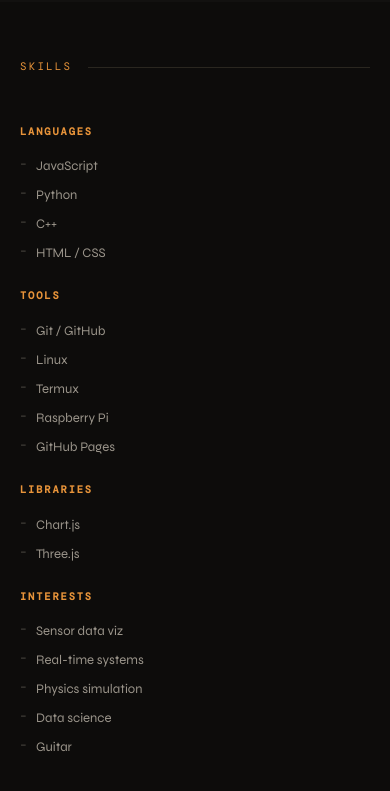
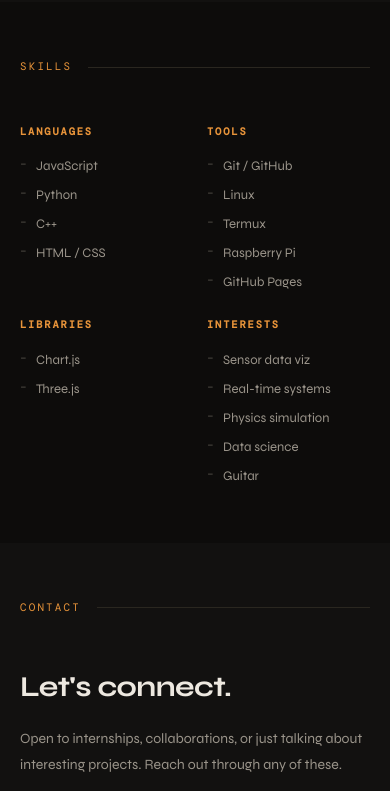
Before and after one commit to prashanna006/portfolio, a plain HTML site: page index.html in a window 390 px wide. Shown: the part 2240-3031 px from the top of the page. Drawn offline with nearby package versions, Linux system fonts and the light colour scheme; a web font is replaced by a local one.

Commit message:
fix skills grid on mobile

```diff
--- a/style.css
+++ b/style.css
@@ -463,7 +463,7 @@
 ───────────────────────────────────────────────── */
 .skills-grid {
   display: grid;
-  grid-template-columns: repeat(auto-fill, minmax(min(100%, 180px), 1fr));
+  grid-template-columns: repeat(auto-fill, minmax(min(100%, 140px), 1fr));
   gap: clamp(1.5rem, 4vw, 2.5rem);
 }
 .skill-group h3 {
```
